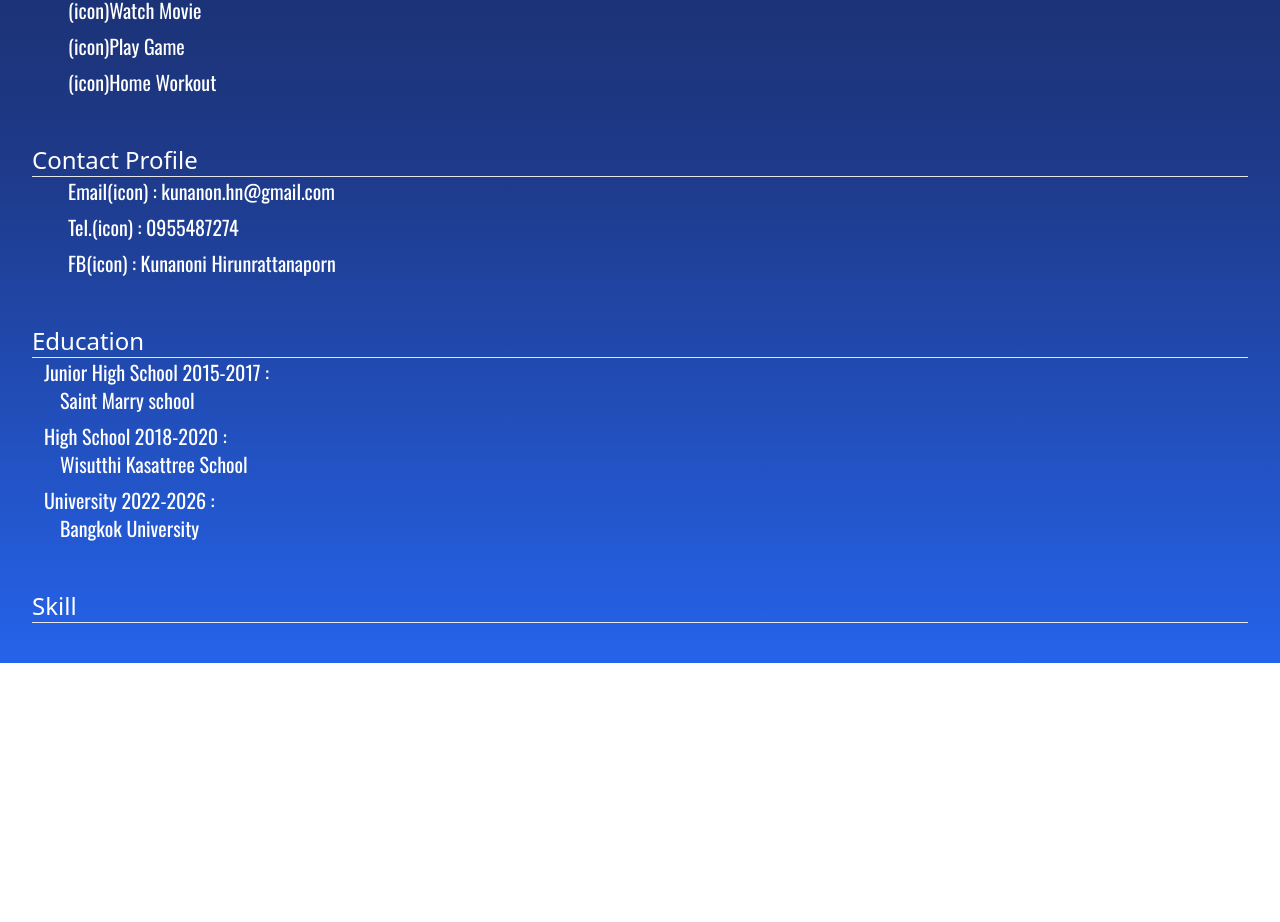
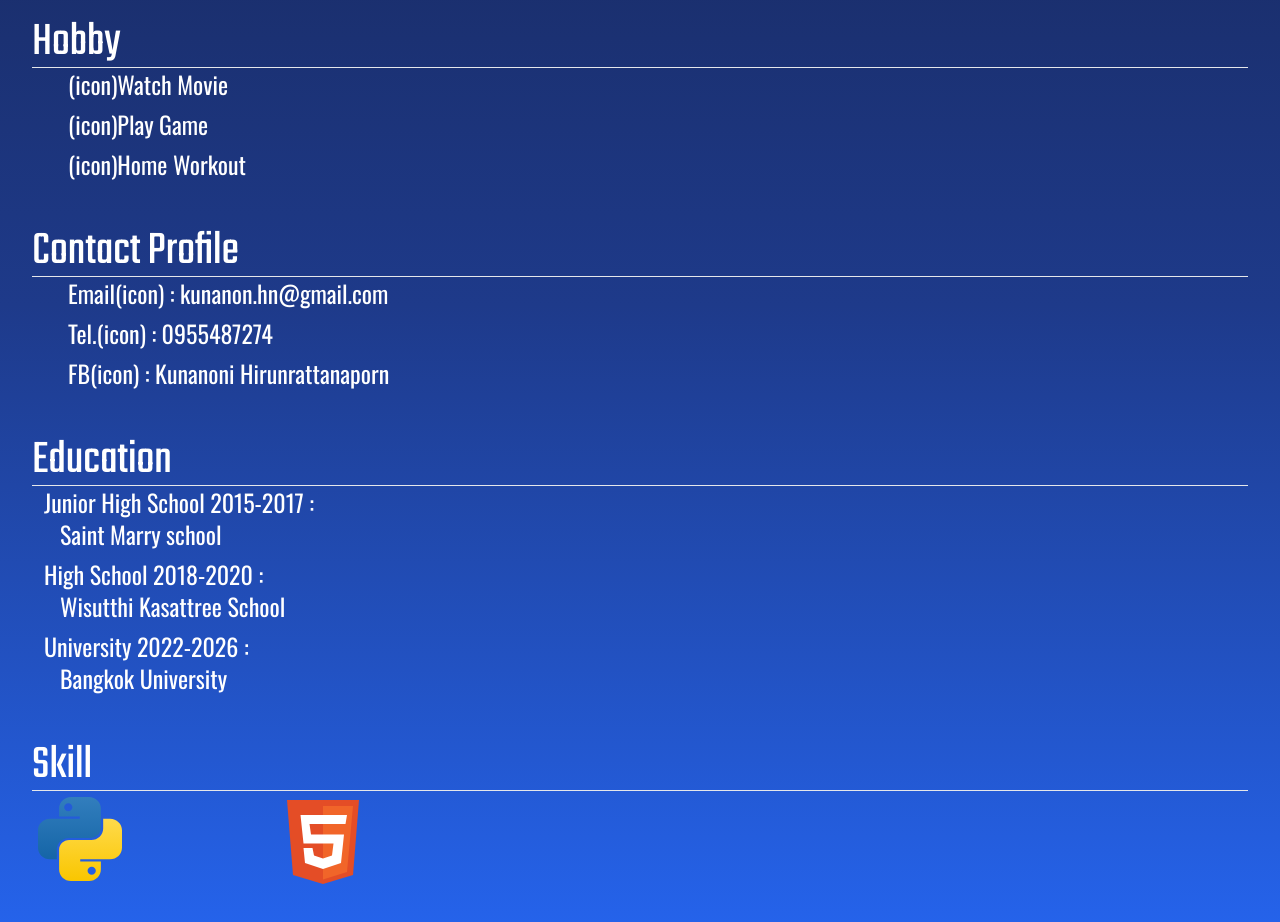
Before and after one commit to KaNoMPoND/KaNoMPoND.github.io, a React (Vite) app: page / in a window 1280 px wide. Shown: the part 318-1240 px from the top of the page. Before the commit the page ends 981 px from the top, so only its background shows below. Built offline with nearby package versions, Linux system fonts and the light colour scheme.

Commit message:
Add icon & font

```diff
--- a/index.html
+++ b/index.html
@@ -11,6 +11,12 @@
       href="https://fonts.googleapis.com/css2?family=Oswald:wght@200..700&display=swap"
       rel="stylesheet"
     />
+    <link rel="preconnect" href="https://fonts.googleapis.com" />
+    <link rel="preconnect" href="https://fonts.gstatic.com" crossorigin />
+    <link
+      href="https://fonts.googleapis.com/css2?family=Teko:wght@300..700&display=swap"
+      rel="stylesheet"
+    />
   </head>
   <body>
     <div id="root"></div>
--- a/src/App.tsx
+++ b/src/App.tsx
@@ -1,4 +1,6 @@
 import "./App.css";
+import Html from "./assets/icon/html";
+import Python from "./assets/icon/python";
 
 function App() {
   return (
@@ -6,48 +8,48 @@ function App() {
       <div className="grid bg-gradient-to-b from-blue-950 via-blue-900 to-blue-600">
         <div>photo</div>
         <div className="text-white">
-          <div className=" text-4xl text-center pt-5">
+          <div className=" text-5xl text-center font-Teko pt-5">
             Kunanon Hirunrattanaporn
           </div>
 
-          <div className="text-2xl mx-8 mb-10 mt-7">
+          <div className="text-5xl font-Teko mx-8 mb-10 mt-7">
             About Me
             <hr></hr>
             <div className="font-Oswald text-wrap text-xl pl-9 pb-2">
               <div>Location : (icon)</div>
-              <div className="text-xs pl-3">
-                ซอย หมู่บ้านภูมิใจนิเวศ 3 ซอย 1/1 ต.ในคลองบางปลากด
-                อ.พระสมุทรเจดีย์ จ.สมุทรปราการ 10290
+              <div className="text-2xl pl-3">
+                Soi Mooban Phumjai Niwet 3, Soi 1/1, Nai Khlong Bang Pla Kot
+                Subdistrict, Phra Samut Chedi District, Samut Prakan 10290
               </div>
               <div>Language(icon)</div>
-              <div className="text-xs pl-3">English & Thai Language</div>
+              <div className="text-2xl pl-3">English & Thai Language</div>
             </div>
           </div>
 
-          <div className="text-2xl mx-8 mb-10 ">
+          <div className="text-5xl font-Teko mx-8 mb-10 ">
             Hobby
             <hr></hr>
-            <div className="font-Oswald text-xl pl-9">
+            <div className="font-Oswald text-2xl pl-9">
               <div className="pb-2">(icon)Watch Movie</div>
               <div className="pb-2">(icon)Play Game</div>
               <div className="pb-2">(icon)Home Workout</div>
             </div>
           </div>
 
-          <div className="text-2xl mx-8 mb-10">
+          <div className="text-5xl font-Teko mx-8 mb-10">
             Contact Profile
             <hr></hr>
-            <div className="font-Oswald text-xl pl-9">
+            <div className="font-Oswald text-2xl pl-9">
               <div className="pb-2">Email(icon) : kunanon.hn@gmail.com</div>
               <div className="pb-2">Tel.(icon) : 0955487274</div>
               <div className="pb-2">FB(icon) : Kunanoni Hirunrattanaporn</div>
             </div>
           </div>
 
-          <div className="text-2xl mx-8 mb-10">
+          <div className="text-5xl font-Teko mx-8 mb-10">
             Education
             <hr></hr>
-            <div className="font-Oswald text-wrap text-xl pl-3">
+            <div className="font-Oswald text-wrap text-2xl pl-3">
               <div>Junior High School 2015-2017 :</div>
               <div className="pb-2 pl-4">Saint Marry school</div>
               <div>High School 2018-2020 :</div>
@@ -56,9 +58,19 @@ function App() {
               <div className="pb-2 pl-4">Bangkok University</div>
             </div>
           </div>
-          <div className="text-2xl mx-8 mb-10">
+
+          <div className="text-5xl font-Teko mx-8 mb-10">
             Skill
             <hr></hr>
+            <div className="grid grid-cols-5">
+              <div>
+                <Python className="h-24 w-auto" />
+              </div>
+
+              <div>
+                <Html className="h-24 w-auto"/>
+              </div>
+            </div>
           </div>
         </div>
       </div>
--- /dev/null
+++ b/src/assets/icon/html.tsx
@@ -0,0 +1,20 @@
+import * as React from "react"
+import { JSX } from "react/jsx-runtime"
+const Html = (props: JSX.IntrinsicAttributes & React.SVGProps<SVGSVGElement>) => (
+  <svg
+    xmlns="http://www.w3.org/2000/svg"
+    width={800}
+    height={800}
+    fill="none"
+    viewBox="0 0 32 32"
+    {...props}
+  >
+    <path fill="#E44D26" d="M6 28 4 3h24l-2 25-10 3-10-3Z" />
+    <path fill="#F16529" d="M26 5H16v24.5l8-2.5 2-22Z" />
+    <path
+      fill="#fff"
+      d="M9.5 17.5 8.5 8H24l-.5 3h-12l.5 3.5h11L22 24l-6 2-6-2-.5-5h3l.5 2.5 3 1 3-1 .5-4h-10Z"
+    />
+  </svg>
+)
+export default Html
--- /dev/null
+++ b/src/assets/icon/python.tsx
@@ -0,0 +1,50 @@
+import * as React from "react"
+import { JSX } from "react/jsx-runtime"
+const Python = (props: JSX.IntrinsicAttributes & React.SVGProps<SVGSVGElement>) => (
+  <svg
+    xmlns="http://www.w3.org/2000/svg"
+    width={800}
+    height={800}
+    fill="none"
+    viewBox="0 0 32 32"
+    {...props}
+  >
+    <path
+      fill="url(#a)"
+      fillRule="evenodd"
+      d="M13.016 2C10.82 2 9.038 3.725 9.038 5.852v2.667h6.886v.74H5.978C3.781 9.26 2 10.984 2 13.111v5.778c0 2.127 1.781 3.852 3.978 3.852h2.295v-3.26c0-2.127 1.781-3.851 3.978-3.851h7.345c1.859 0 3.366-1.46 3.366-3.26V5.852C22.962 3.725 21.18 2 18.984 2h-5.968Zm-.918 4.74c.76 0 1.377-.596 1.377-1.333 0-.736-.616-1.333-1.377-1.333-.76 0-1.377.597-1.377 1.333 0 .737.617 1.334 1.377 1.334Z"
+      clipRule="evenodd"
+    />
+    <path
+      fill="url(#b)"
+      fillRule="evenodd"
+      d="M18.983 30c2.197 0 3.979-1.724 3.979-3.852v-2.666h-6.886v-.741h9.946c2.197 0 3.978-1.725 3.978-3.852V13.11c0-2.127-1.781-3.852-3.978-3.852h-2.295v3.26c0 2.127-1.782 3.851-3.979 3.851h-7.344c-1.859 0-3.366 1.46-3.366 3.26v6.518c0 2.128 1.781 3.852 3.978 3.852h5.967Zm.918-4.74c-.76 0-1.377.596-1.377 1.333 0 .736.617 1.333 1.377 1.333.761 0 1.378-.597 1.378-1.333 0-.737-.617-1.334-1.378-1.334Z"
+      clipRule="evenodd"
+    />
+    <defs>
+      <linearGradient
+        id="a"
+        x1={12.481}
+        x2={12.481}
+        y1={2}
+        y2={22.741}
+        gradientUnits="userSpaceOnUse"
+      >
+        <stop stopColor="#327EBD" />
+        <stop offset={1} stopColor="#1565A7" />
+      </linearGradient>
+      <linearGradient
+        id="b"
+        x1={19.519}
+        x2={19.519}
+        y1={9.259}
+        y2={30}
+        gradientUnits="userSpaceOnUse"
+      >
+        <stop stopColor="#FFDA4B" />
+        <stop offset={1} stopColor="#F9C600" />
+      </linearGradient>
+    </defs>
+  </svg>
+)
+export default Python
--- a/tailwind.config.js
+++ b/tailwind.config.js
@@ -5,6 +5,7 @@ export default {
     extend: {
       fontFamily: {
         Oswald: ["Oswald", "system-ui", "sans-serif"],
+        Teko: ["Teko", "sans-serif"]
       },
     },
   },
```
Also changed, not shown: public/html-5.svg (added), public/python.svg (added).
